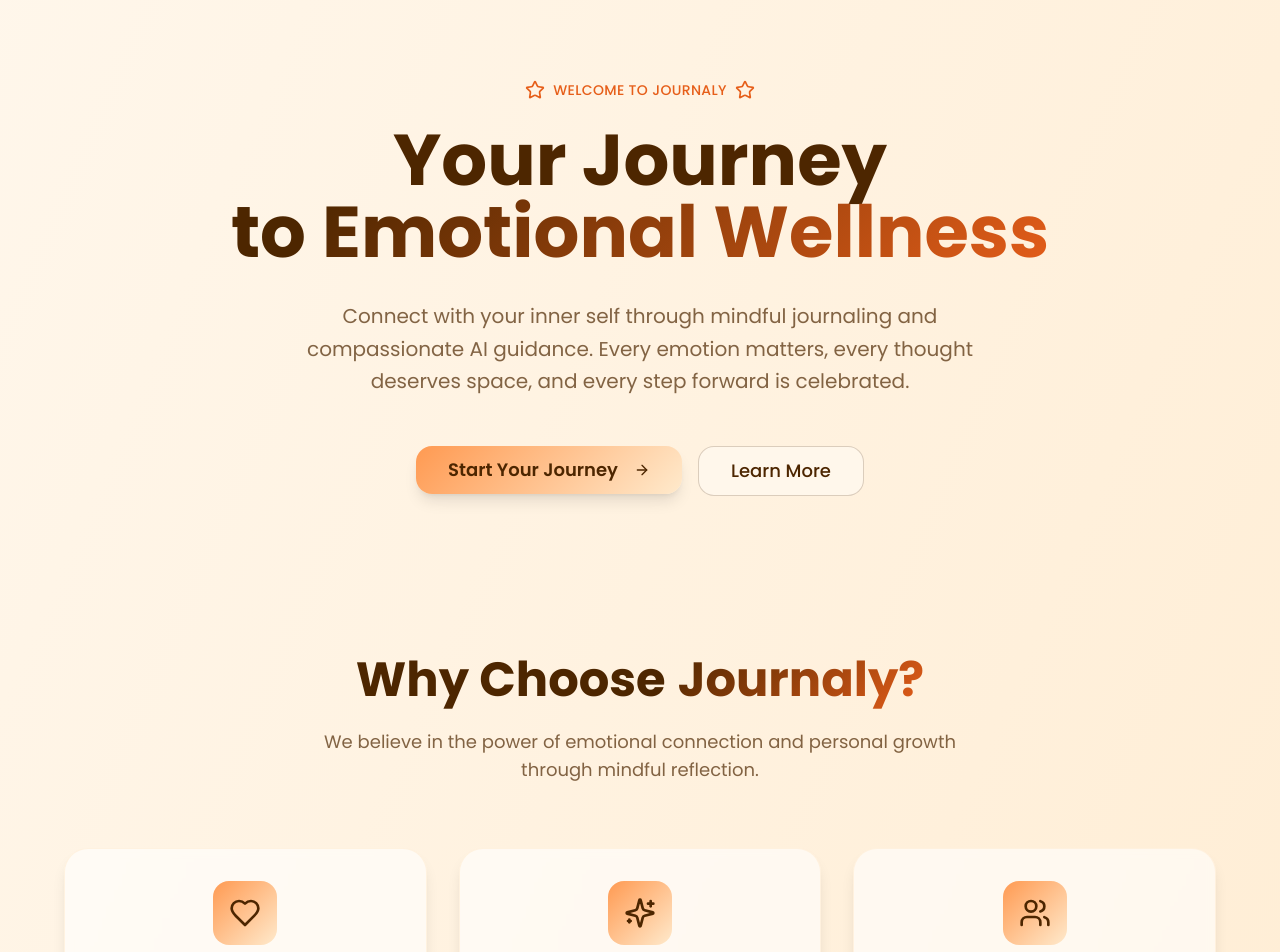
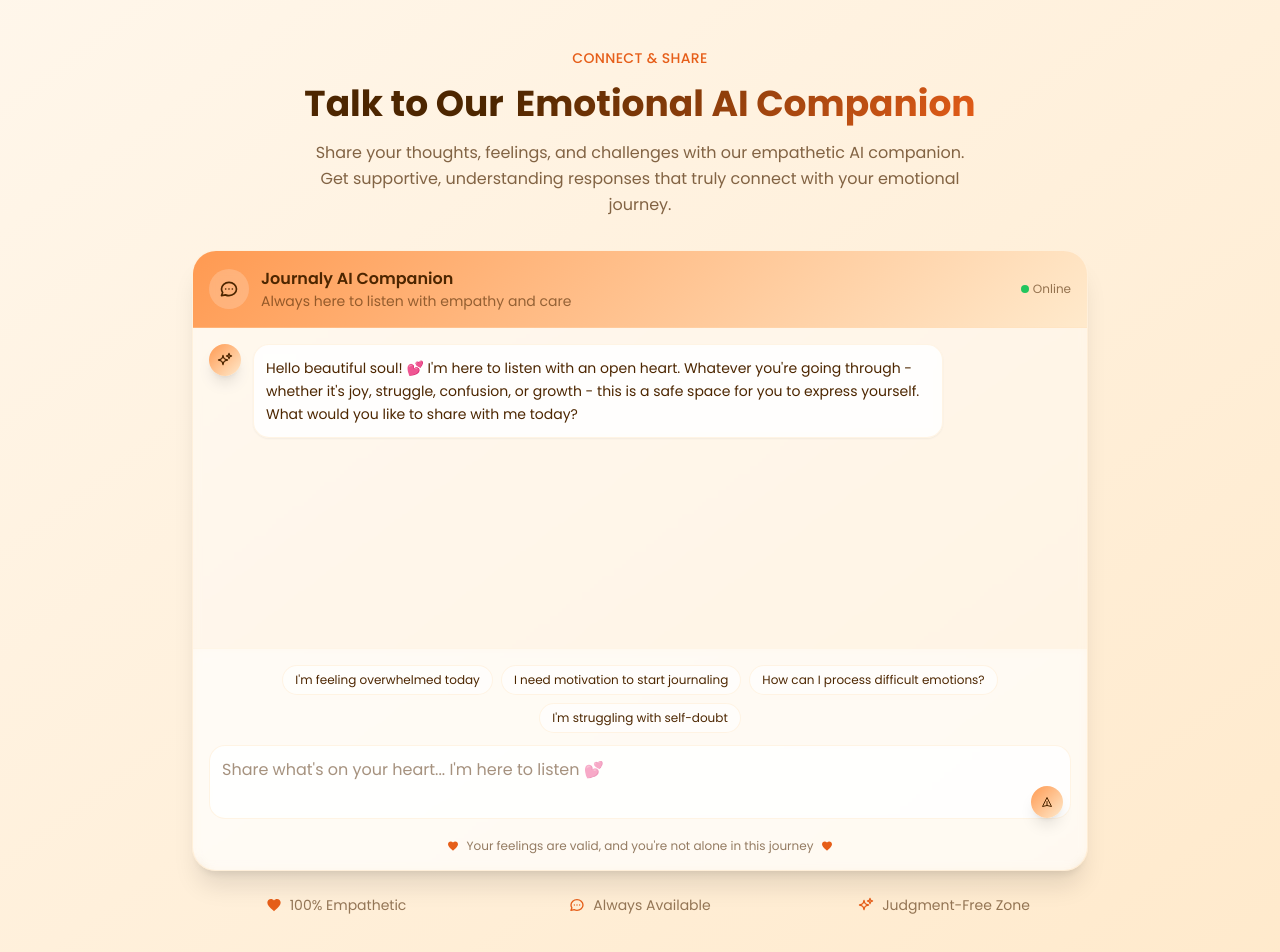
Before and after one commit to khushigrewall/journaly-emotions-chat, a React (Vite) app: page / in a window 1280 px wide. Shown: the top 952 px of the page. Built offline with nearby package versions, Linux system fonts and the light colour scheme.

Commit message:
Refactor: Remove sections and reduce ChatSection size
Removes all sections except the "Talk to our emotional AI Companion" section and reduces its size.

```diff
--- a/src/pages/Index.tsx
+++ b/src/pages/Index.tsx
@@ -1,114 +1,146 @@
 
 import React from 'react';
-import { Button } from '@/components/ui/button';
-import { Heart, Star, Users, ArrowRight, Sparkles } from 'lucide-react';
 import ChatSection from '../components/ChatSection';
 
 const Index = () => {
   return (
     <div className="min-h-screen">
-      {/* Hero Section */}
-      <section className="py-20 px-4 text-center">
+      {/* Chat Section - made smaller */}
+      <section className="py-12 px-4">
         <div className="max-w-4xl mx-auto">
-          <div className="flex items-center justify-center gap-2 mb-6">
-            <Star className="w-5 h-5 text-journaly-terracotta" />
-            <span className="text-sm font-medium text-journaly-terracotta tracking-wide uppercase">
-              Welcome to Journaly
-            </span>
-            <Star className="w-5 h-5 text-journaly-terracotta" />
-          </div>
+          {/* Header */}
+          <div className="text-center mb-8">
+            <div className="flex items-center justify-center gap-2 mb-4">
+              <span className="text-sm font-medium text-journaly-terracotta tracking-wide uppercase">
+                Connect & Share
+              </span>
+            </div>
 
-          <h1 className="text-5xl md:text-7xl font-bold text-journaly-brown mb-8 leading-tight">
-            Your Journey to
-            <span className="journaly-text-gradient block md:inline md:ml-4">
-              Emotional Wellness
-            </span>
-          </h1>
+            <h2 className="text-3xl md:text-4xl font-bold text-journaly-brown mb-4 leading-tight">
+              Talk to Our
+              <span className="journaly-text-gradient block md:inline md:ml-3">
+                Emotional AI Companion
+              </span>
+            </h2>
 
-          <p className="text-xl text-journaly-brown/70 mb-12 max-w-2xl mx-auto leading-relaxed">
-            Connect with your inner self through mindful journaling and compassionate AI guidance.
-            Every emotion matters, every thought deserves space, and every step forward is celebrated.
-          </p>
-
-          <div className="flex flex-col sm:flex-row gap-4 justify-center">
-            <Button className="journaly-gradient hover:scale-105 transition-all duration-200 px-8 py-6 text-lg font-semibold text-journaly-brown rounded-2xl shadow-lg border-0">
-              Start Your Journey
-              <ArrowRight className="w-5 h-5 ml-2" />
-            </Button>
-            <Button variant="outline" className="border-journaly-brown/20 text-journaly-brown hover:bg-journaly-brown/5 px-8 py-6 text-lg rounded-2xl transition-all duration-200">
-              Learn More
-            </Button>
-          </div>
-        </div>
-      </section>
-
-      {/* Features Section */}
-      <section className="py-20 px-4">
-        <div className="max-w-6xl mx-auto">
-          <div className="text-center mb-16">
-            <h2 className="text-4xl md:text-5xl font-bold text-journaly-brown mb-6">
-              Why Choose
-              <span className="journaly-text-gradient ml-3">Journaly?</span>
-            </h2>
-            <p className="text-lg text-journaly-brown/70 max-w-2xl mx-auto">
-              We believe in the power of emotional connection and personal growth through mindful reflection.
+            <p className="text-base text-journaly-brown/70 max-w-2xl mx-auto leading-relaxed">
+              Share your thoughts, feelings, and challenges with our empathetic AI companion.
+              Get supportive, understanding responses that truly connect with your emotional journey.
             </p>
           </div>
 
-          <div className="grid grid-cols-1 md:grid-cols-3 gap-8">
-            <div className="bg-white/60 backdrop-blur-sm p-8 rounded-3xl shadow-lg border border-journaly-cream/50 hover:shadow-xl transition-all duration-300 hover:-translate-y-2">
-              <div className="w-16 h-16 journaly-gradient rounded-2xl flex items-center justify-center mb-6 mx-auto">
-                <Heart className="w-8 h-8 text-journaly-brown" />
+          {/* Chat Container */}
+          <div className="bg-white/40 backdrop-blur-sm rounded-3xl shadow-xl border border-journaly-cream/50 overflow-hidden">
+            {/* Chat Header */}
+            <div className="journaly-gradient p-4 border-b border-journaly-cream/30">
+              <div className="flex items-center gap-3">
+                <div className="w-10 h-10 rounded-full bg-white/20 backdrop-blur-sm flex items-center justify-center">
+                  <svg className="w-5 h-5 text-journaly-brown" fill="none" stroke="currentColor" viewBox="0 0 24 24">
+                    <path strokeLinecap="round" strokeLinejoin="round" strokeWidth={2} d="M8 12h.01M12 12h.01M16 12h.01M21 12c0 4.418-4.03 8-9 8a9.863 9.863 0 01-4.255-.949L3 20l1.395-3.72C3.512 15.042 3 13.574 3 12c0-4.418 4.03-8 9-8s9 3.582 9 8z" />
+                  </svg>
+                </div>
+                <div>
+                  <h3 className="font-semibold text-journaly-brown">Journaly AI Companion</h3>
+                  <p className="text-journaly-brown/60 text-sm">Always here to listen with empathy and care</p>
+                </div>
+                <div className="ml-auto flex items-center gap-1">
+                  <div className="w-2 h-2 bg-green-500 rounded-full"></div>
+                  <span className="text-xs text-journaly-brown/60">Online</span>
+                </div>
               </div>
-              <h3 className="text-xl font-semibold text-journaly-brown mb-4 text-center">Empathetic AI</h3>
-              <p className="text-journaly-brown/70 text-center leading-relaxed">
-                Our AI companion understands emotions and responds with genuine care, creating a safe space for vulnerable conversations.
-              </p>
             </div>
 
-            <div className="bg-white/60 backdrop-blur-sm p-8 rounded-3xl shadow-lg border border-journaly-cream/50 hover:shadow-xl transition-all duration-300 hover:-translate-y-2">
-              <div className="w-16 h-16 journaly-gradient rounded-2xl flex items-center justify-center mb-6 mx-auto">
-                <Sparkles className="w-8 h-8 text-journaly-brown" />
+            {/* Messages Area */}
+            <div className="h-80 overflow-y-auto p-4 space-y-4">
+              <div className="flex gap-3 mb-6 justify-start">
+                <div className="flex-shrink-0 w-8 h-8 rounded-full journaly-gradient flex items-center justify-center shadow-lg">
+                  <svg className="w-4 h-4 text-journaly-brown" fill="none" stroke="currentColor" viewBox="0 0 24 24">
+                    <path strokeLinecap="round" strokeLinejoin="round" strokeWidth={2} d="M9.813 15.904L9 18.75l-.813-2.846a4.5 4.5 0 00-3.09-3.09L2.25 12l2.846-.813a4.5 4.5 0 003.09-3.09L9 5.25l.813 2.847a4.5 4.5 0 003.09 3.09L15.75 12l-2.847.813a4.5 4.5 0 00-3.09 3.09zM18.259 8.715L18 9.75l-.259-1.035a3.375 3.375 0 00-2.455-2.456L14.25 6l1.036-.259a3.375 3.375 0 002.455-2.456L18 2.25l.259 1.035a3.375 3.375 0 002.456 2.456L21.75 6l-1.035.259a3.375 3.375 0 00-2.456 2.456z" />
+                  </svg>
+                </div>
+
+                <div className="max-w-[80%] order-2">
+                  <div className="p-3 rounded-2xl shadow-sm bg-white/80 backdrop-blur-sm border border-journaly-cream/50">
+                    <p className="text-sm leading-relaxed text-journaly-brown">
+                      Hello beautiful soul! 💕 I'm here to listen with an open heart. Whatever you're going through - whether it's joy, struggle, confusion, or growth - this is a safe space for you to express yourself. What would you like to share with me today?
+                    </p>
+                  </div>
+                </div>
               </div>
-              <h3 className="text-xl font-semibold text-journaly-brown mb-4 text-center">Mindful Journaling</h3>
-              <p className="text-journaly-brown/70 text-center leading-relaxed">
-                Guided prompts and reflective exercises help you explore your thoughts and emotions in meaningful ways.
-              </p>
             </div>
 
-            <div className="bg-white/60 backdrop-blur-sm p-8 rounded-3xl shadow-lg border border-journaly-cream/50 hover:shadow-xl transition-all duration-300 hover:-translate-y-2">
-              <div className="w-16 h-16 journaly-gradient rounded-2xl flex items-center justify-center mb-6 mx-auto">
-                <Users className="w-8 h-8 text-journaly-brown" />
+            {/* Input Area */}
+            <div className="p-4 border-t border-journaly-cream/30 bg-white/20 backdrop-blur-sm">
+              <div className="space-y-3">
+                {/* Quick message suggestions */}
+                <div className="flex flex-wrap gap-2 justify-center">
+                  <button className="px-3 py-1.5 text-xs bg-white/60 hover:bg-white/80 text-journaly-brown rounded-full border border-journaly-cream/50 transition-all duration-200 hover:scale-105">
+                    I'm feeling overwhelmed today
+                  </button>
+                  <button className="px-3 py-1.5 text-xs bg-white/60 hover:bg-white/80 text-journaly-brown rounded-full border border-journaly-cream/50 transition-all duration-200 hover:scale-105">
+                    I need motivation to start journaling
+                  </button>
+                  <button className="px-3 py-1.5 text-xs bg-white/60 hover:bg-white/80 text-journaly-brown rounded-full border border-journaly-cream/50 transition-all duration-200 hover:scale-105">
+                    How can I process difficult emotions?
+                  </button>
+                  <button className="px-3 py-1.5 text-xs bg-white/60 hover:bg-white/80 text-journaly-brown rounded-full border border-journaly-cream/50 transition-all duration-200 hover:scale-105">
+                    I'm struggling with self-doubt
+                  </button>
+                </div>
+
+                {/* Main chat input */}
+                <form className="relative">
+                  <div className="relative">
+                    <textarea
+                      placeholder="Share what's on your heart... I'm here to listen 💕"
+                      className="w-full p-3 pr-12 rounded-2xl border border-journaly-cream/50 bg-white/80 backdrop-blur-sm text-journaly-brown placeholder:text-journaly-brown/50 resize-none focus:outline-none focus:ring-2 focus:ring-journaly-peach/50 focus:border-journaly-peach transition-all duration-200"
+                      rows={2}
+                    />
+                    <button
+                      type="submit"
+                      className="absolute bottom-2 right-2 w-8 h-8 rounded-full journaly-gradient hover:scale-105 transition-all duration-200 shadow-lg border-0 flex items-center justify-center"
+                    >
+                      <svg className="w-3 h-3 text-journaly-brown" fill="none" stroke="currentColor" viewBox="0 0 24 24">
+                        <path strokeLinecap="round" strokeLinejoin="round" strokeWidth={2} d="M12 19l9 2-9-18-9 18 9-2zm0 0v-8" />
+                      </svg>
+                    </button>
+                  </div>
+                </form>
+
+                {/* Emotional support message */}
+                <div className="flex items-center justify-center gap-2 text-xs text-journaly-brown/60">
+                  <svg className="w-3 h-3 text-journaly-terracotta" fill="currentColor" viewBox="0 0 24 24">
+                    <path d="M12 21.35l-1.45-1.32C5.4 15.36 2 12.28 2 8.5 2 5.42 4.42 3 7.5 3c1.74 0 3.41.81 4.5 2.09C13.09 3.81 14.76 3 16.5 3 19.58 3 22 5.42 22 8.5c0 3.78-3.4 6.86-8.55 11.54L12 21.35z" />
+                  </svg>
+                  <span>Your feelings are valid, and you're not alone in this journey</span>
+                  <svg className="w-3 h-3 text-journaly-terracotta" fill="currentColor" viewBox="0 0 24 24">
+                    <path d="M12 21.35l-1.45-1.32C5.4 15.36 2 12.28 2 8.5 2 5.42 4.42 3 7.5 3c1.74 0 3.41.81 4.5 2.09C13.09 3.81 14.76 3 16.5 3 19.58 3 22 5.42 22 8.5c0 3.78-3.4 6.86-8.55 11.54L12 21.35z" />
+                  </svg>
+                </div>
               </div>
-              <h3 className="text-xl font-semibold text-journaly-brown mb-4 text-center">Community Support</h3>
-              <p className="text-journaly-brown/70 text-center leading-relaxed">
-                Connect with like-minded individuals on similar journeys of self-discovery and emotional growth.
-              </p>
             </div>
           </div>
-        </div>
-      </section>
 
-      {/* Chat Section */}
-      <ChatSection />
-
-      {/* CTA Section */}
-      <section className="py-20 px-4">
-        <div className="max-w-4xl mx-auto text-center">
-          <div className="bg-white/40 backdrop-blur-sm rounded-3xl p-12 shadow-xl border border-journaly-cream/50">
-            <h2 className="text-4xl md:text-5xl font-bold text-journaly-brown mb-6">
-              Ready to Begin Your
-              <span className="journaly-text-gradient block md:inline md:ml-3">
-                Emotional Journey?
-              </span>
-            </h2>
-            <p className="text-lg text-journaly-brown/70 mb-8 max-w-2xl mx-auto">
-              Join thousands of others who have found peace, clarity, and growth through mindful journaling and emotional awareness.
-            </p>
-            <Button className="journaly-gradient hover:scale-105 transition-all duration-200 px-12 py-6 text-xl font-semibold text-journaly-brown rounded-2xl shadow-lg border-0">
-              Start Free Today
-              <Heart className="w-6 h-6 ml-3" />
-            </Button>
+          {/* Trust Indicators */}
+          <div className="mt-6 grid grid-cols-1 md:grid-cols-3 gap-4 text-center">
+            <div className="flex items-center justify-center gap-2 text-journaly-brown/60">
+              <svg className="w-4 h-4 text-journaly-terracotta" fill="currentColor" viewBox="0 0 24 24">
+                <path d="M12 21.35l-1.45-1.32C5.4 15.36 2 12.28 2 8.5 2 5.42 4.42 3 7.5 3c1.74 0 3.41.81 4.5 2.09C13.09 3.81 14.76 3 16.5 3 19.58 3 22 5.42 22 8.5c0 3.78-3.4 6.86-8.55 11.54L12 21.35z" />
+              </svg>
+              <span className="text-sm">100% Empathetic</span>
+            </div>
+            <div className="flex items-center justify-center gap-2 text-journaly-brown/60">
+              <svg className="w-4 h-4 text-journaly-terracotta" fill="none" stroke="currentColor" viewBox="0 0 24 24">
+                <path strokeLinecap="round" strokeLinejoin="round" strokeWidth={2} d="M8 12h.01M12 12h.01M16 12h.01M21 12c0 4.418-4.03 8-9 8a9.863 9.863 0 01-4.255-.949L3 20l1.395-3.72C3.512 15.042 3 13.574 3 12c0-4.418 4.03-8 9-8s9 3.582 9 8z" />
+              </svg>
+              <span className="text-sm">Always Available</span>
+            </div>
+            <div className="flex items-center justify-center gap-2 text-journaly-brown/60">
+              <svg className="w-4 h-4 text-journaly-terracotta" fill="none" stroke="currentColor" viewBox="0 0 24 24">
+                <path strokeLinecap="round" strokeLinejoin="round" strokeWidth={2} d="M9.813 15.904L9 18.75l-.813-2.846a4.5 4.5 0 00-3.09-3.09L2.25 12l2.846-.813a4.5 4.5 0 003.09-3.09L9 5.25l.813 2.847a4.5 4.5 0 003.09 3.09L15.75 12l-2.847.813a4.5 4.5 0 00-3.09 3.09zM18.259 8.715L18 9.75l-.259-1.035a3.375 3.375 0 00-2.455-2.456L14.25 6l1.036-.259a3.375 3.375 0 002.455-2.456L18 2.25l.259 1.035a3.375 3.375 0 002.456 2.456L21.75 6l-1.035.259a3.375 3.375 0 00-2.456 2.456z" />
+              </svg>
+              <span className="text-sm">Judgment-Free Zone</span>
+            </div>
           </div>
         </div>
       </section>
```
